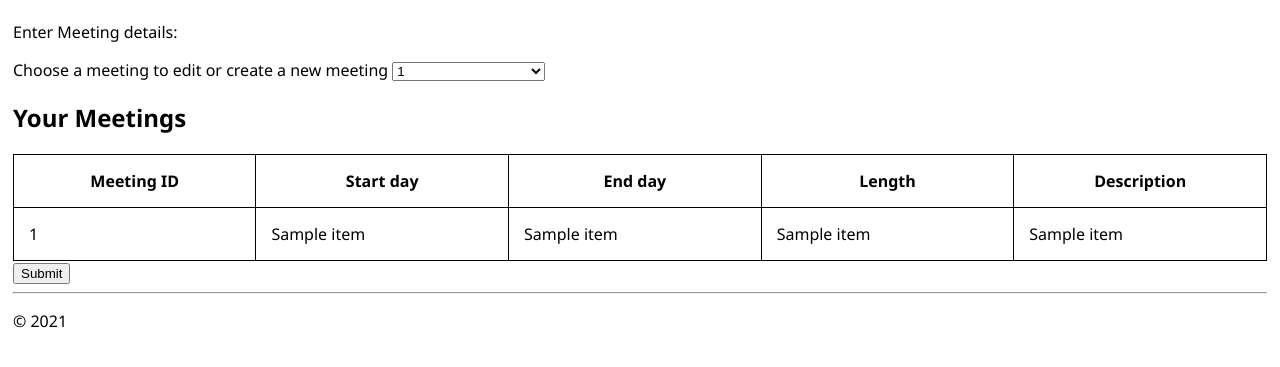
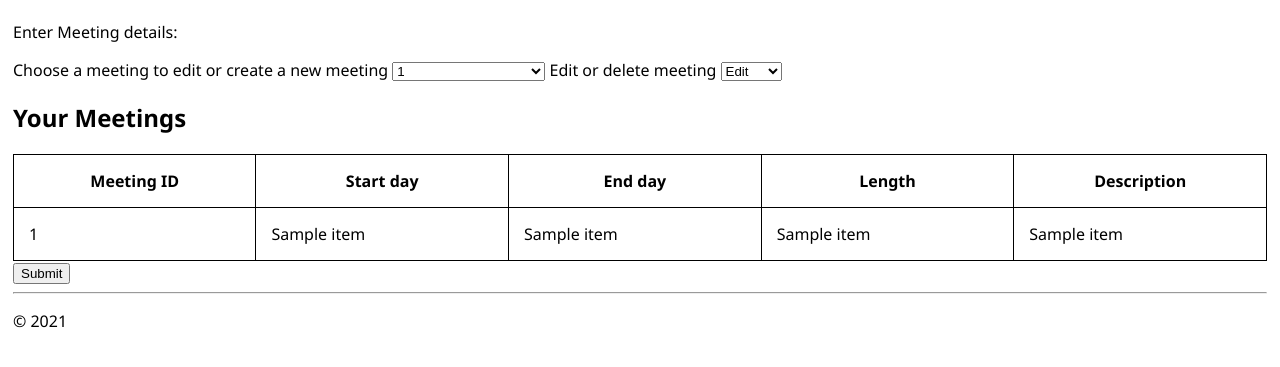
Before and after one commit to eesha-deepak/myMEETR, a Flask app: template templates/dashboard.html in a window 1280 px wide. Shown: the part 47-414 px from the top of the page. Run offline with Flask 2, Linux system fonts and the light colour scheme; the template is opened without the code that fills it: most values are stand-ins (such as "Sample title", 1, 10 or a date in 2020).

Commit message:
finished everything together :)

```diff
--- a/templates/dashboard.html
+++ b/templates/dashboard.html
@@ -15,6 +15,11 @@ myMEETR
 
     </select>
 
+    <label for="modify">Edit or delete meeting</label>
+    <select name="modify" value=''>Choose an option</option>
+        <option value=1>Edit</option>
+        <option value=0>Delete</option>
+    </select><br>
 
     <h2>Your Meetings</h2>
     <style>
@@ -45,10 +50,7 @@ myMEETR
         {% endfor %}
     </table>
 
-
     <input type = "submit" value = "Submit" /><br>
-
-
 
 
 
```
